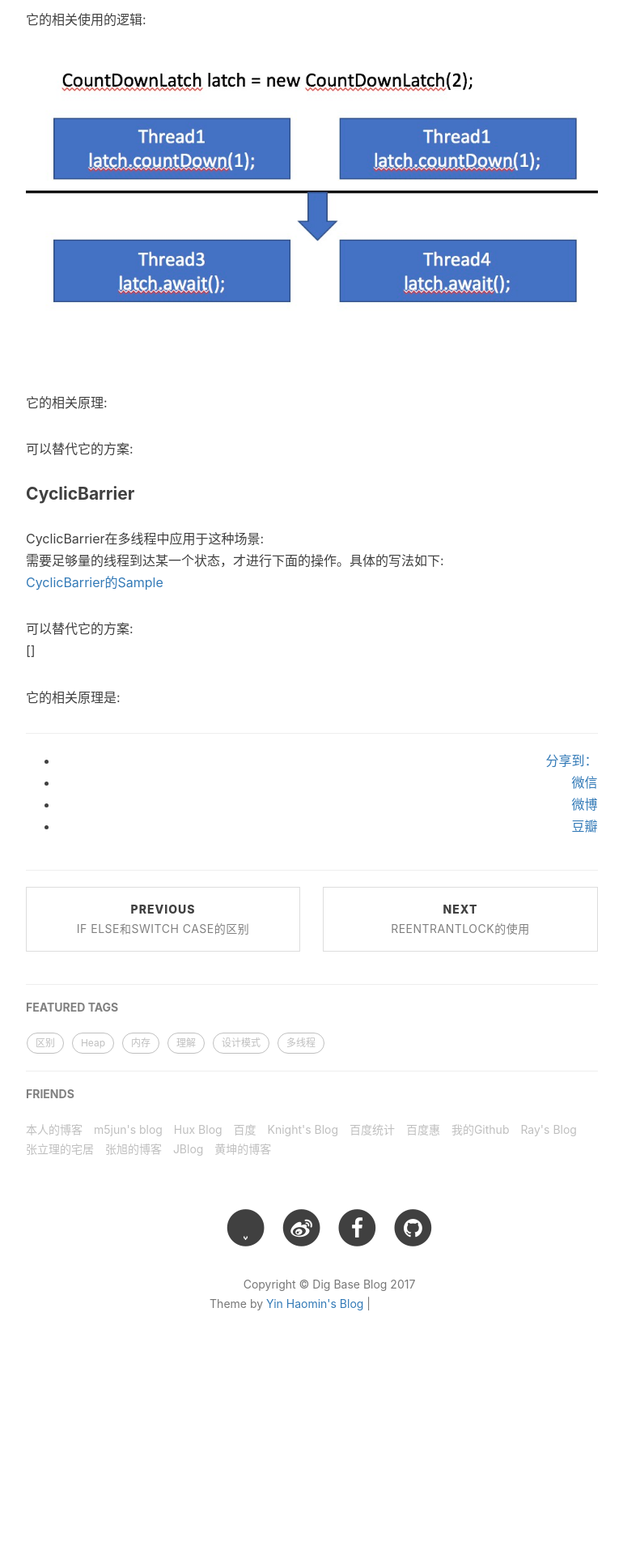
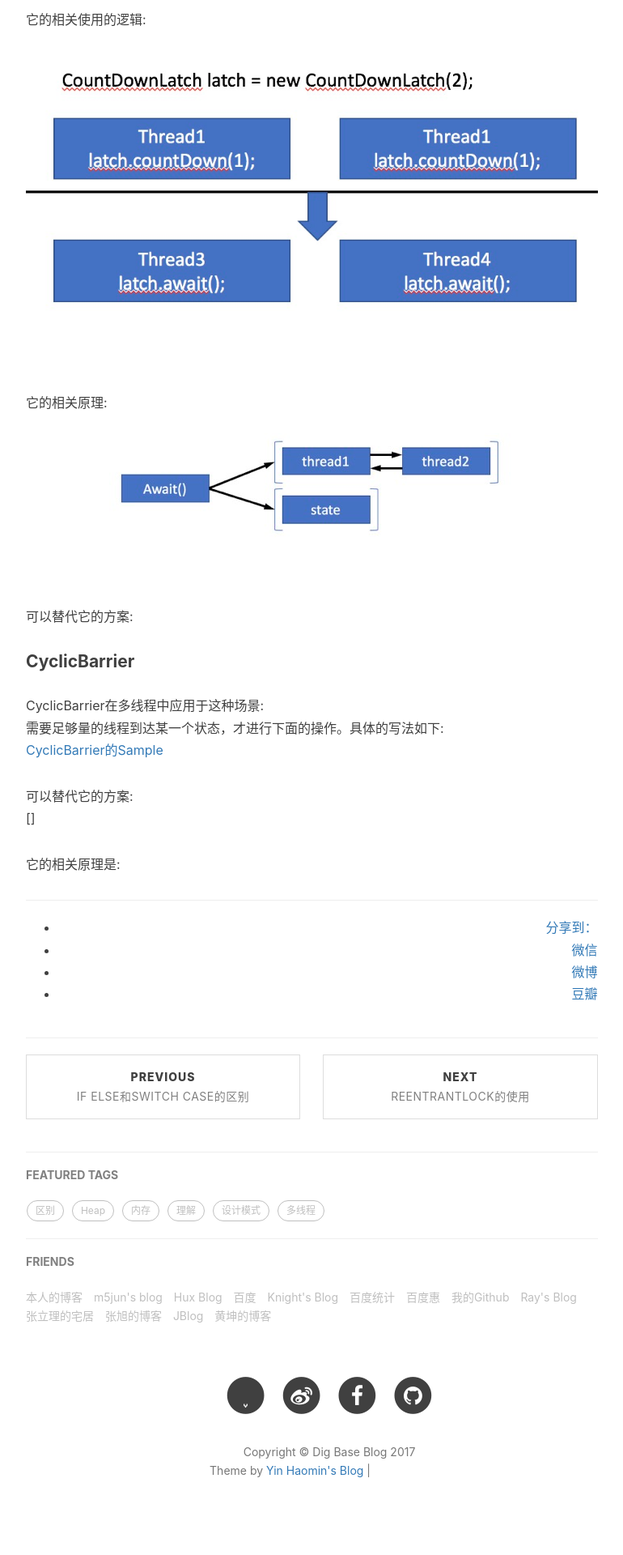
Before and after one commit to baiscjava/basicjava.github.io, a Jekyll site: the page built from _posts/2017-06-22-CountDownLatch和CyclicBarrier.md, in a window 1280 px wide. Shown: the part 778-2698 px from the top of the page at 81% size, without its empty margins (233-1003 px from the left). Built offline with Jekyll 4.4.1, drawn with Linux system fonts in a browser that asks for light colours; nearby versions of some CDN libraries; comment, search, counter and statistics services are not loaded; before the commit the page ends 2492 px from its top, so only the background shows below that; grey boxes are pictures that could not be loaded.

Commit message:
Update 2017-06-22-CountDownLatch和CyclicBarrier.md

```diff
--- a/_posts/2017-06-22-CountDownLatch和CyclicBarrier.md
+++ b/_posts/2017-06-22-CountDownLatch和CyclicBarrier.md
@@ -20,7 +20,7 @@ CountDownLatch在多线程中应用于这种场景:<br>
 ![gras](/images/aqs/CountDownLatch_usage.jpeg)<br>
 
 它的相关原理:<br>
-
+![gras](/images/aqs/CountDownLatch_await.jpeg)<br>
 
 可以替代它的方案:<br>
 
```
